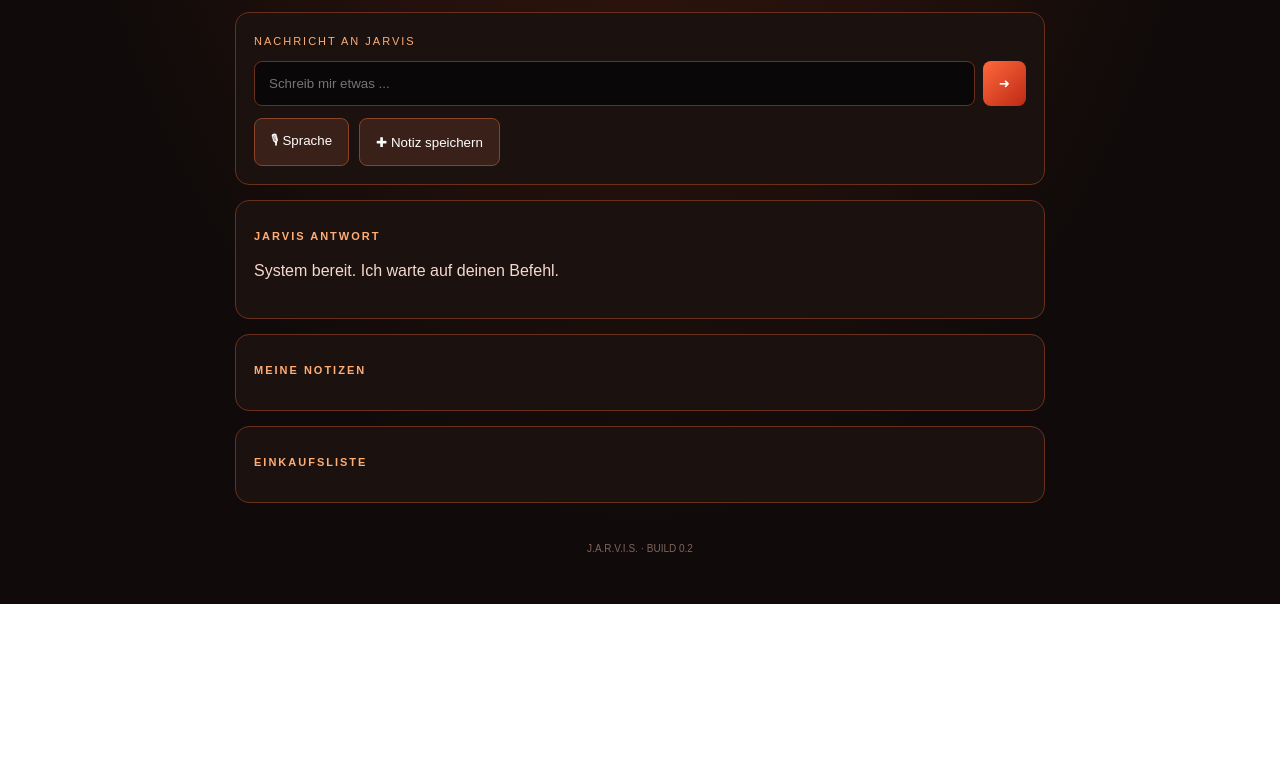
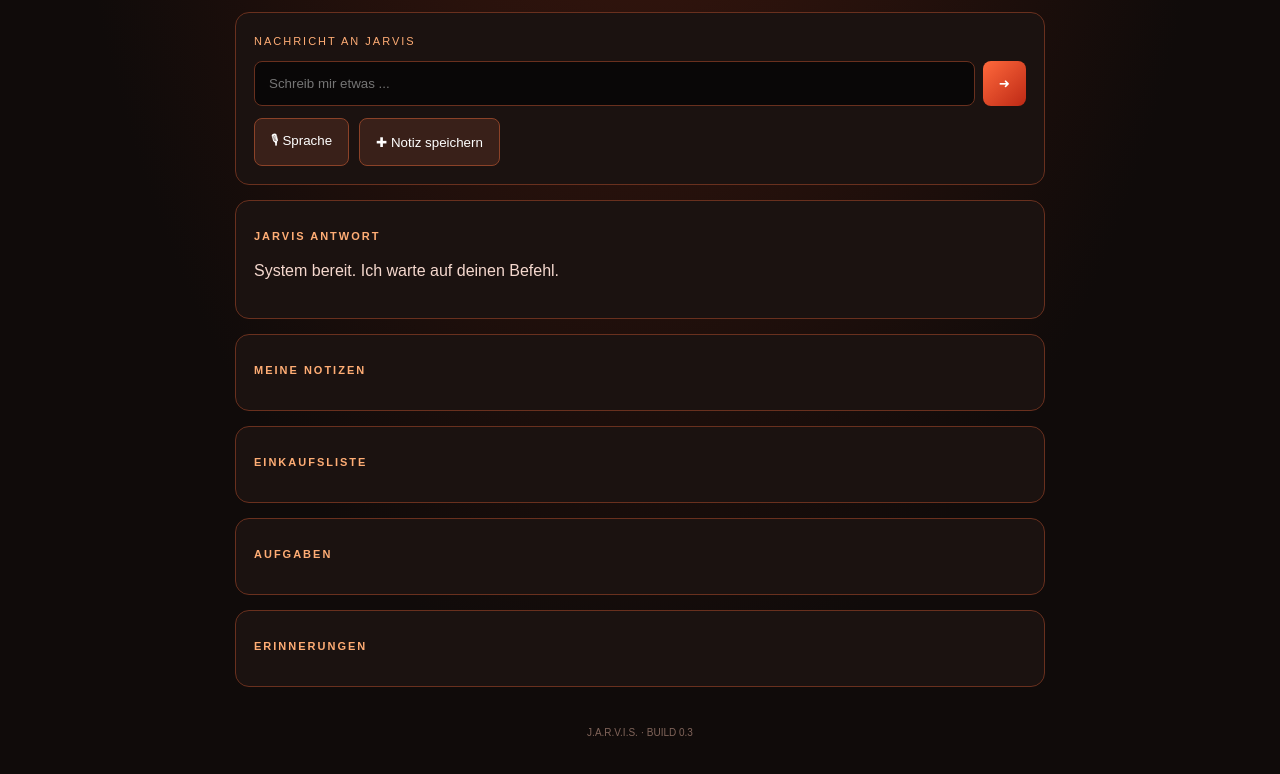
Before and after one commit to BelaMia2000/jarvis-assistant, a plain HTML site: page index.html in a window 1280 px wide. Shown: the part 419-1193 px from the top of the page. Before the commit the page ends 1023 px from the top, so only its background shows below. Drawn offline with Linux system fonts and the light colour scheme.

Commit message:
Enhance index.html with tasks and reminders sections
Added sections for tasks and reminders, updated footer build version.

```diff
--- a/index.html
+++ b/index.html
@@ -50,9 +50,19 @@
       <ul id="shopping-list"></ul>
     </section>
 
-    <footer>J.A.R.V.I.S. · BUILD 0.2</footer>
+    <section class="panel">
+      <h3>AUFGABEN</h3>
+      <ul id="todo-list"></ul>
+    </section>
+
+    <section class="panel">
+      <h3>ERINNERUNGEN</h3>
+      <ul id="reminder-list"></ul>
+    </section>
+
+    <footer>J.A.R.V.I.S. · BUILD 0.3</footer>
   </main>
 
-  <script src="app.js?v=3"></script>
+  <script src="app.js?v=4"></script>
 </body>
 </html>
```
